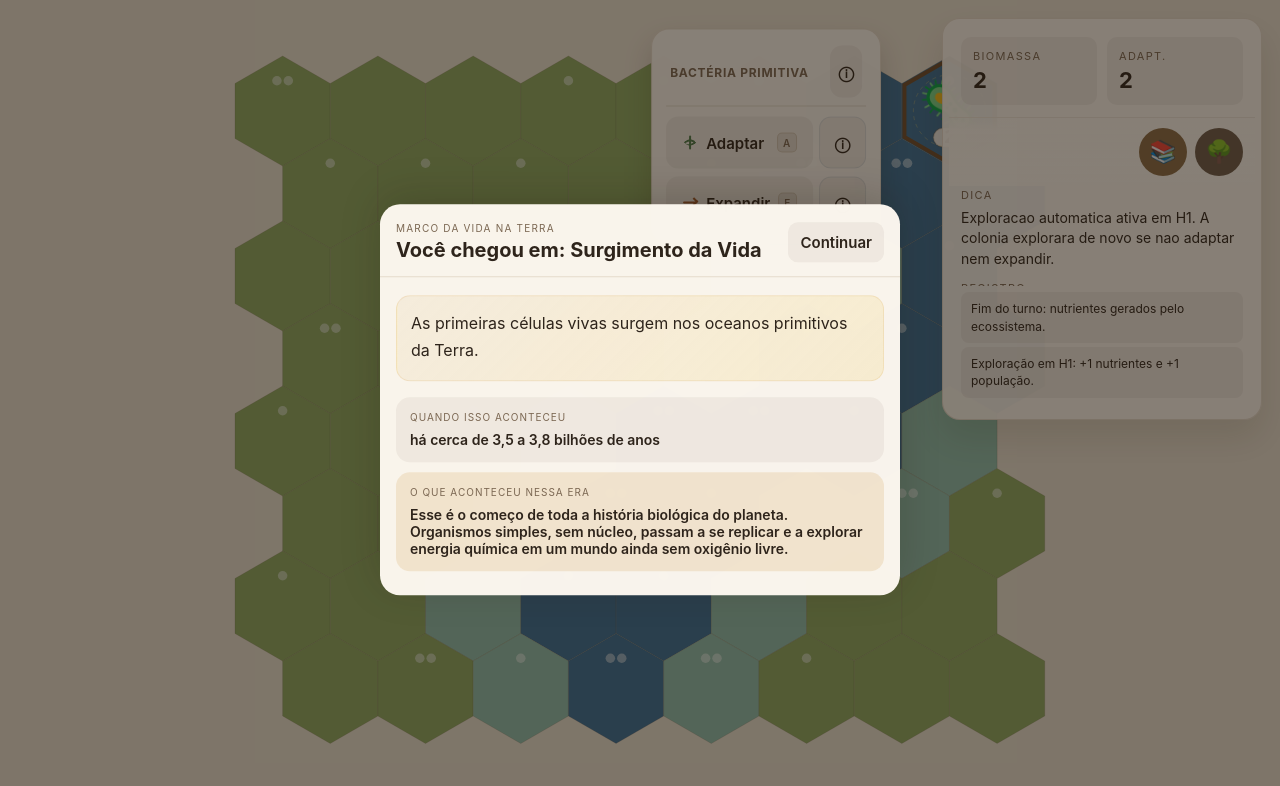
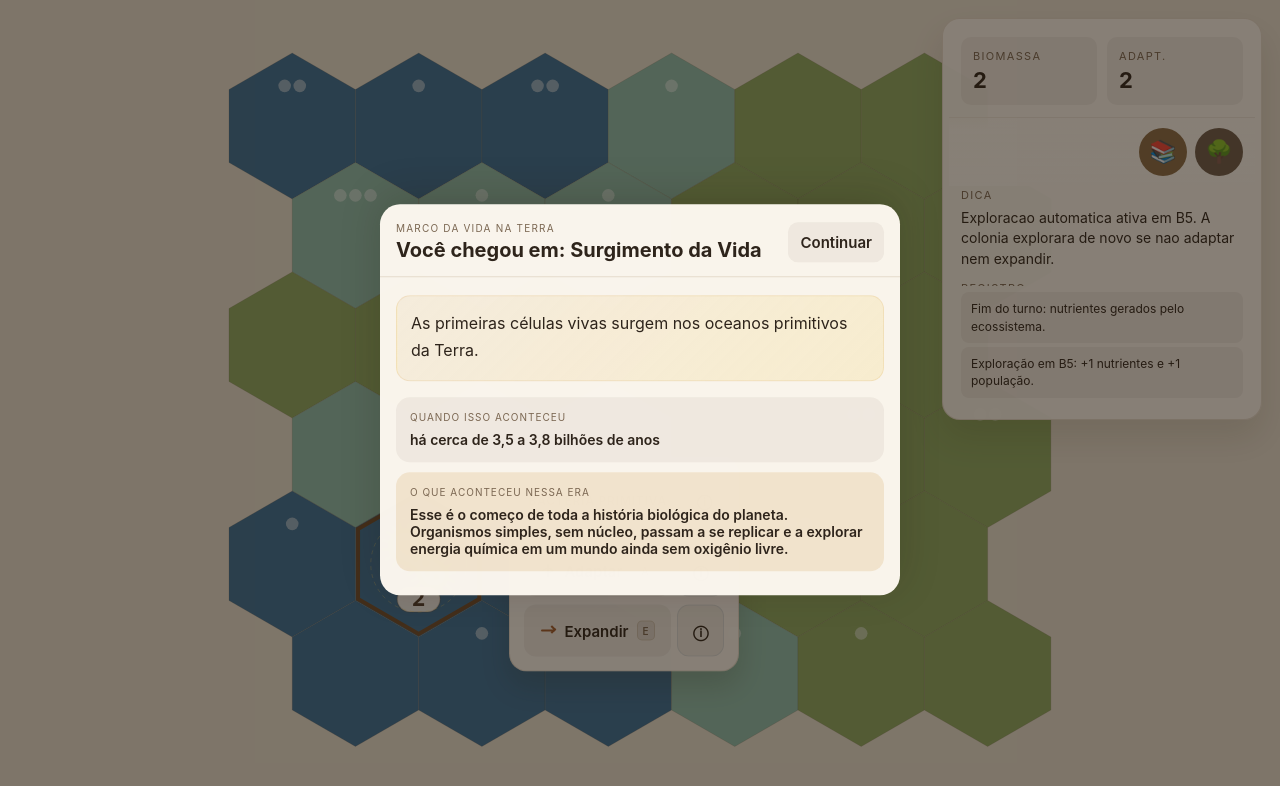
Before and after one commit to andredarcie/tiny-evolution, a website built with Vite: page index.html in a window 1280 px wide. Built offline with nearby package versions, Linux system fonts and the light colour scheme; some icons are missing.

Commit message:
Enable modal scrolling, adjust grid & touch CSS
Allow touch scrolling inside modal/scrollable UI while still preventing page-level mobile gestures: add a modalScrollableSelector and conditional touchmove handler in Game, and remove the listener on shutdown. Update CSS to use overscroll-behavior on html/body and add -webkit-overflow-scrolling and touch-action (pan-y / pan-x) for modal/scrollable elements. Also change TURN scene grid and terrain constraints: set GRID_SIZE to 6 and introduce MIN_OCEAN_TILES, MIN_COAST_TILES, MIN_LAND_TILES used in terrain validation.

```diff
--- a/src/game/Game.ts
+++ b/src/game/Game.ts
@@ -6,6 +6,15 @@
   private ctx: CanvasRenderingContext2D;
   private scene: TurnGameScene;
   private animId = 0;
+  private readonly modalScrollableSelector = [
+    '#info-modal-body',
+    '#merge-modal-body',
+    '#entity-modal-body',
+    '.tree-modal-content',
+    '.encyclopedia-content',
+    '.encyclopedia-nav',
+    '.colony-info-body',
+  ].join(', ');
 
   constructor(container: HTMLElement) {
     this.canvas = document.createElement('canvas');
@@ -13,8 +22,8 @@
     this.canvas.style.touchAction = 'none';
     container.appendChild(this.canvas);
 
-    // Prevent pull-to-refresh, pinch-zoom, and scroll bounce on mobile
-    document.addEventListener('touchmove', (e) => e.preventDefault(), { passive: false });
+    // Prevent page-level mobile gestures without blocking modal scrolling.
+    document.addEventListener('touchmove', this.onDocumentTouchMove, { passive: false });
 
     this.ctx = this.canvas.getContext('2d')!;
 
@@ -83,6 +92,14 @@
     this.scene.handlePointerDown(event.clientX - rect.left, event.clientY - rect.top);
   };
 
+  private onDocumentTouchMove = (event: TouchEvent): void => {
+    const target = event.target;
+    if (target instanceof Element && target.closest(this.modalScrollableSelector)) {
+      return;
+    }
+    event.preventDefault();
+  };
+
   private loop = (): void => {
     const dpr = window.devicePixelRatio || 1;
     this.ctx.setTransform(dpr, 0, 0, dpr, 0, 0);
@@ -96,6 +113,7 @@
     cancelAnimationFrame(this.animId);
     window.removeEventListener('resize', this.onWindowResize);
     window.visualViewport?.removeEventListener('resize', this.onWindowResize);
+    document.removeEventListener('touchmove', this.onDocumentTouchMove);
     this.canvas.removeEventListener('pointerdown', this.onPointerDown);
     delete (window as typeof window & {
       render_game_to_text?: () => string;
--- a/src/game/turns/TurnGameScene.ts
+++ b/src/game/turns/TurnGameScene.ts
@@ -43,7 +43,10 @@
   parentColonyId: number | null;
 }
 
-const GRID_SIZE = 8;
+const GRID_SIZE = 6;
+const MIN_OCEAN_TILES = 7;
+const MIN_COAST_TILES = 5;
+const MIN_LAND_TILES = 7;
 const SEED_COST = 4;
 const HUMAN_PATH_PRIORITY_CHANCE = 0.8;
 const TICK_INTERVAL = 180;
@@ -381,9 +384,9 @@
     }
 
     if (
-      oceanCount >= 12
-      && coastCount >= 8
-      && landCount >= 12
+      oceanCount >= MIN_OCEAN_TILES
+      && coastCount >= MIN_COAST_TILES
+      && landCount >= MIN_LAND_TILES
       && oceanCoastAdjacency
       && coastLandAdjacency
     ) {
--- a/src/style.css
+++ b/src/style.css
@@ -4,7 +4,7 @@
   width: 100%; height: 100%;
   overflow: hidden;
   background: #ebe2d3;
-  touch-action: none;
+  overscroll-behavior: none;
   -webkit-text-size-adjust: 100%;
 }
 
@@ -580,6 +580,8 @@
 #info-modal-body,
 #merge-modal-body {
   overflow-y: auto;
+  -webkit-overflow-scrolling: touch;
+  touch-action: pan-y;
   padding: 6px 0;
   flex: 1;
 }
@@ -757,6 +759,8 @@
 
 #entity-modal-body {
   overflow-y: auto;
+  -webkit-overflow-scrolling: touch;
+  touch-action: pan-y;
   flex: 1;
 }
 
--- a/src/turn-style.css
+++ b/src/turn-style.css
@@ -745,6 +745,7 @@
 .tree-modal-content {
   overflow: auto;
   -webkit-overflow-scrolling: touch;
+  touch-action: pan-y;
   padding: 14px 16px 18px;
 }
 
@@ -771,6 +772,7 @@
   flex-shrink: 0;
   gap: 8px;
   overflow-x: auto;
+  touch-action: pan-x;
   padding: 10px 16px;
   border-bottom: 1px solid var(--ui-border);
   -webkit-overflow-scrolling: touch;
@@ -813,6 +815,7 @@
   min-height: 0;
   overflow: auto;
   -webkit-overflow-scrolling: touch;
+  touch-action: pan-y;
   padding: 16px 16px 20px;
 }
 
@@ -1618,6 +1621,7 @@
 .colony-info-body {
   overflow-y: auto;
   -webkit-overflow-scrolling: touch;
+  touch-action: pan-y;
   padding: 18px 16px 24px;
   display: flex;
   flex-direction: column;
```
